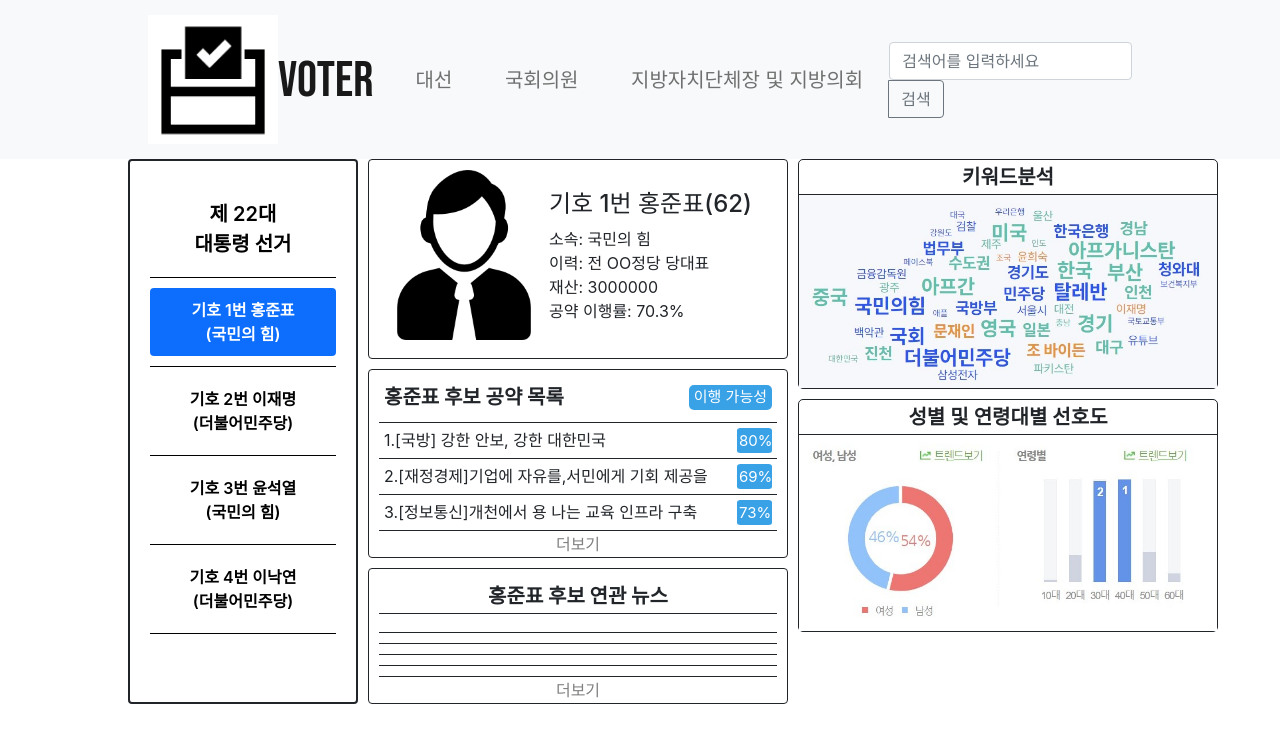
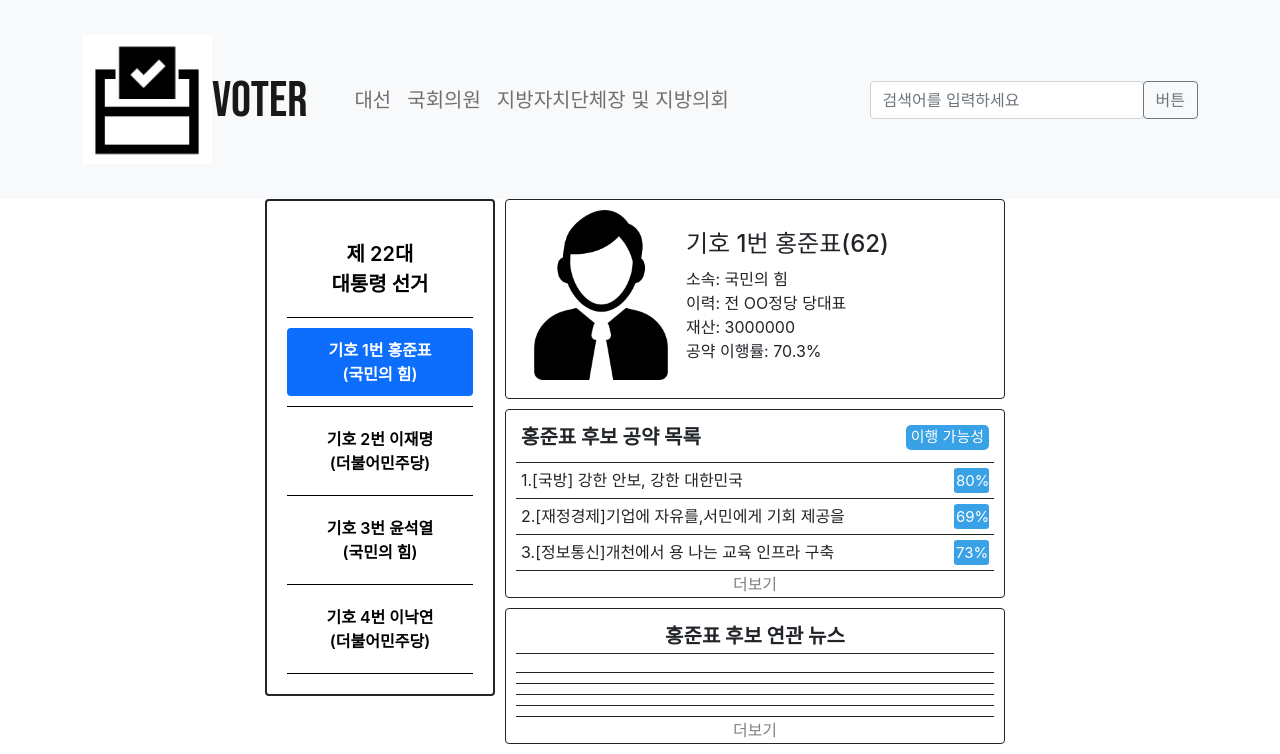
Before and after one commit to rlagudtn/voter, a React app in the folder Voter/src/main/frontend/: page / in a window 1280 px wide. Shown: the top 754 px of the page. Built offline with nearby package versions, Linux system fonts and the light colour scheme; no server answers.

Commit message:
Link ing

```diff
--- a/Voter/src/main/frontend/package.json
+++ b/Voter/src/main/frontend/package.json
@@ -57,6 +57,7 @@
     "react-dev-utils": "^11.0.3",
     "react-dom": "^17.0.2",
     "react-refresh": "^0.8.3",
+    "react-router-dom": "^5.3.0",
     "react-transition-group": "^4.4.2",
     "resolve": "1.18.1",
     "resolve-url-loader": "^3.1.2",
@@ -151,5 +152,8 @@
     "presets": [
       "react-app"
     ]
+  },
+  "devDependencies": {
+    "cross-env": "^7.0.3"
   }
 }
--- a/Voter/src/main/frontend/src/App.css
+++ b/Voter/src/main/frontend/src/App.css
@@ -7,11 +7,12 @@
   height: 40vmin;
   pointer-events: none;
 }
-/* main */
+
 /* 후보자 리스트 */
 .aboutCandidate{
   display: flex;
-
+  width:fit-content;
+  justify-content: center;
 }
 .candidates{
   box-sizing: border-box;
@@ -21,12 +22,13 @@
   margin-right: 10px;
   border: 2px solid;
   border-radius: 4px;
+  height:fit-content;
 }
 /* 후보자 레이아웃 */
 .candidateInfos{
   width: 420px;
   margin-right: 10px;
-  min-width: 420px;
+  min-width: 500px;
 
 }
 /* 시각자료부분 */
@@ -34,26 +36,25 @@
   width: 420px;
   min-width: 420px;
 }
+@media screen and (max-width:1320px){
 
-@media screen and (max-width:1200px) {
   .aboutCandidate{
     flex-direction: column;
+
   }
   .candidateInfos{
     width: 500px;
+  }
+  .candidateVisuals{
+    width: 500px;
+    margin-top: 12px;
+  }
+  .main{
+    width: fit-content;
+    margin:auto;
+  }
+}
 
-
-  }
-  /* 시각자료부분 */
-  .candidateVisuals{
-    margin-top: 12px;
-    min-width: none;
-    width: 500px;
-
-  }
-
-
-}
 .candidates .title{
   font-weight: 600;
   font-size: 20px;
@@ -74,11 +75,6 @@
   font-weight: 600;
 }
 
-.aboutCandidate{
-  display: flex;
-  width: 100%;
-
-}
 /* 후보자 관련 글 */
 
 .candidate{
--- a/Voter/src/main/frontend/src/App.js
+++ b/Voter/src/main/frontend/src/App.js
@@ -13,6 +13,8 @@ import candidatesData from './Candidate.js';
 import {CSSTransition} from 'react-transition-group';
 import Candidate from './Candidate.js';
 import axios from 'axios';
+import NewsListPage from './NewsListPage';
+import { Route } from 'react-router-dom';
 function App() {
   let [candidatesInfo,changeCandidatesInfo]=useState(candidatesData);
   let [currentCandidate,currentCandidateChange]=useState(candidatesInfo[0]);
@@ -91,17 +93,21 @@ function App() {
       <NavMenu className="navbar"></NavMenu>
 
       {/* Container */}
+      <Route exact path="/">
+        <div className="container">
           <div className="main">
             <div className="candidates">
               <Nav variant="pills" defaultActiveKey="link-0" className="flex-column" activeKey={candidateTab}>
                 <Nav.Item class="nav-item">
-              <Nav.Link className="title" eventKey="disabled" disabled>제 22대<br/> 대통령 선거</Nav.Link>
+                  <Nav.Link className="title" eventKey="disabled" disabled>제 22대<br /> 대통령 선거</Nav.Link>
                 </Nav.Item>
                 {
-              candidatesInfo.map((candidate,i)=>{
+                  candidatesInfo.map((candidate, i) => {
                     return (<Nav.Item>
-                <Nav.Link  className="nav-item"  eventKey={i} onClick={()=>{currentCandidateChange(candidate)
-                  ;changeCandidateTab(i);changeCandidateToggle(false);}}>기호 {candidate.id+1}번 {candidate.name}<br/> ({candidate.party})</Nav.Link>
+                      <Nav.Link className="nav-item" eventKey={i} onClick={() => {
+                        currentCandidateChange(candidate)
+                          ; changeCandidateTab(i); changeCandidateToggle(false);
+                      }}>기호 {candidate.id + 1}번 {candidate.name}<br /> ({candidate.party})</Nav.Link>
                     </Nav.Item>
                     );
                   })
@@ -111,16 +117,21 @@ function App() {
             </div>
             <CSSTransition in={candidateToggle} classNames="candidateInfo" timeout={300}>
               <AboutCandidate candidates={candidatesInfo} currentTab={candidateTab}
-            previewNews={previewNews} changeToggle={changeCandidateToggle}/>
+                previewNews={previewNews} changeToggle={changeCandidateToggle} />
             </CSSTransition>
 
 
           </div>
+        </div>
+      </Route>
+
+      <Route path="/NewsListPage" component={NewsListPage} />
 
     </div>
   );
 }
 function AboutCandidate(props){
+  console.log(props)
   let currentCandidate=props.candidates[props.currentTab];
   useEffect(()=>{
     props.changeToggle(true);
--- a/Voter/src/main/frontend/src/NavMenu.css
+++ b/Voter/src/main/frontend/src/NavMenu.css
@@ -2,10 +2,10 @@
 .navbar{
     padding: 10px;
 }
+.navbar-menu.container{
+    width: 1160px;
+}
 .navbar-menu{
-    display:flex;
-    justify-content: space-around;
-    width: 80%;
 
 }
 
@@ -23,9 +23,18 @@
     font-size: 50px;
 }
 .navbar-menu .menu{
-    display: flex;
-    justify-content: space-around;
-    width: 50%;
+
     min-width: 500px;
     font-size: 20px;
 }
+.search{
+    min-width: 20px;
+}
+
+@media screen and (max-width:1320px) {
+    .search{
+        min-width: 300px;
+        float: right;
+    }
+
+}
--- a/Voter/src/main/frontend/src/NavMenu.js
+++ b/Voter/src/main/frontend/src/NavMenu.js
@@ -1,8 +1,11 @@
 
+import { useState } from 'react';
 import {Navbar,Nav,Container,InputGroup,FormControl,Button} from 'react-bootstrap';
+import { Link } from 'react-router-dom';
 import './NavMenu.css';
 import logo from './로고1.png';
 function NavMenu (){
+    let [search,changeSearch]=useState("");
     return (
         <div>
             <Navbar bg="light" variant="light" >
@@ -22,18 +25,28 @@ function NavMenu (){
                     </Nav>
                     </div>
                     <div>
-                    <InputGroup className="mb-0">
-                        <div className="col-xs-6">
+                    <InputGroup className="mb-0 search">
+                        <div >
                             <FormControl
                                 placeholder="검색어를 입력하세요"
                                 aria-label="Recipient's username"
+                                onChange={(e)=>{
+                                    changeSearch(e.target.value);
+                                }}
                             // aria-describedby="basic-addon2"
                             />
 
                         </div>
-                        <Button variant="outline-secondary" id="button-addon2">
-                            검색
-                        </Button>
+                            <Link to={{
+                                pathname: '/NewsListPage',
+                                state: {
+                                    search:search
+                                }
+                            }}>
+                                <Button variant="outline-secondary" id="button-addon2">
+                                    버튼
+                                </Button>
+                            </Link>
                     </InputGroup>
                     </div>
 
--- /dev/null
+++ b/Voter/src/main/frontend/src/NewsListPage.css
@@ -0,0 +1,24 @@
+@import './_reset.css';
+
+.news-item{
+    width: 700px;
+    border: 1px solid;
+    padding: 20px;
+    border-radius: 5px;
+}
+
+.news-item .subInfo{
+    text-align: left;
+}
+.news-item .news-title{
+    margin-top: 10px;
+    text-align: left;
+    overflow: hidden;
+    text-overflow: ellipsis;
+}
+.news-item .content{
+    text-align: left;
+    height: 60px;
+    background-color: burlywood;
+    margin: 0;
+}
--- /dev/null
+++ b/Voter/src/main/frontend/src/NewsListPage.js
@@ -0,0 +1,33 @@
+import { useEffect, useState } from "react";
+import "./NewsListPage.css"
+
+function NewsListPage(props){
+    let [keyword,changeKeyword]=useState(props.location.state.search);
+    useEffect(()=>{
+        console.log(props);
+    })
+    return (
+        <div className="NewsListPage">
+            <h1>Hello</h1>
+
+        </div>
+    );
+}
+
+function NewsPreview(props){
+    return (
+        <div className="news-item">
+            <h1>{props}</h1>
+            <div className="subInfo">
+                <a><b>언론사</b></a>&nbsp;
+                <span> 2020년 9월 13일</span>
+            </div>
+            <h4 className="news-title">제목</h4>
+            <p className="content">내용</p>
+
+        </div>
+
+    );
+}
+
+export default NewsListPage;
--- a/Voter/src/main/frontend/src/_reset.css
+++ b/Voter/src/main/frontend/src/_reset.css
@@ -14,10 +14,15 @@ p{
 .navbar{
     padding:30px;
 }
+.container{
+
+}
+/* main */
 .main{
     margin-top: 10px;
-    width: 80%;
+    width: fit-content;
     margin:auto;
     display: flex;
     margin-bottom: 20px;
-}
+
+  }
--- a/Voter/src/main/frontend/src/index.js
+++ b/Voter/src/main/frontend/src/index.js
@@ -3,10 +3,13 @@ import ReactDOM from 'react-dom';
 import './index.css';
 import App from './App';
 import reportWebVitals from './reportWebVitals';
+import { BrowserRouter } from 'react-router-dom';
 
 ReactDOM.render(
   <React.StrictMode>
-    <App />
+    <BrowserRouter>
+      <App />
+    </BrowserRouter>
   </React.StrictMode>,
   document.getElementById('root')
 );
```
Also changed, not shown: Voter/src/main/frontend/src/NewsList.js (added), 1 other file (tests, documents, lock files or other folders). Lines whose indentation alone changed are shown as unchanged.
